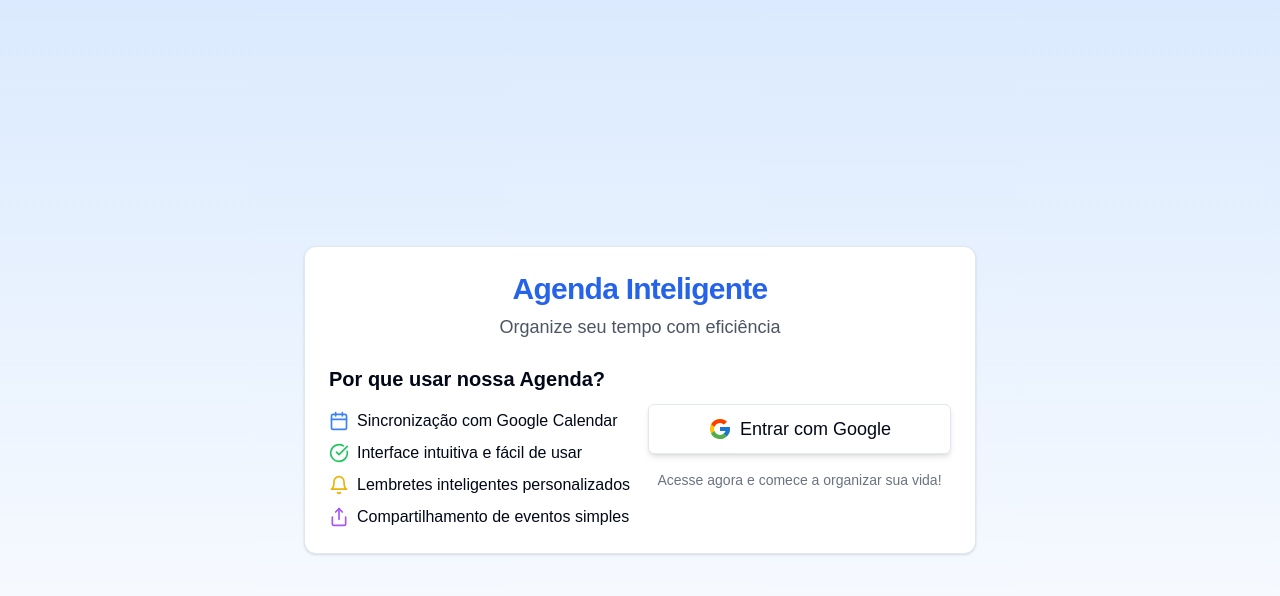
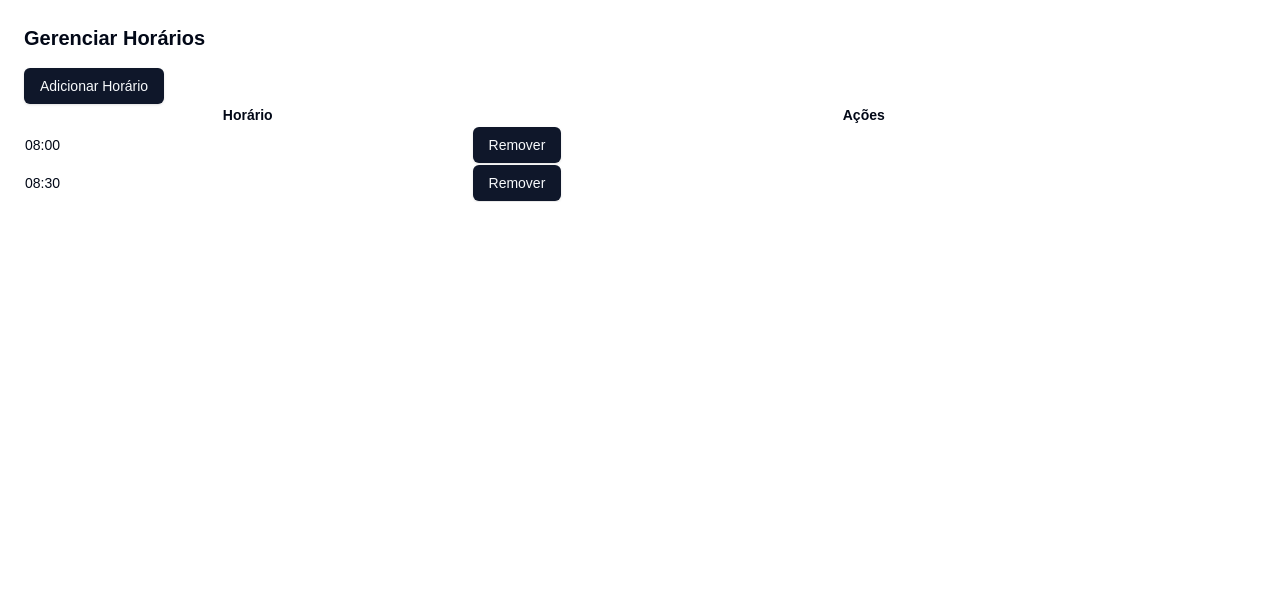
Before and after one commit to mynute-app/mynute-next, a Next.js app: page /auth in a window 1280 px wide. Shown: the top 596 px of the page. Built offline with nearby package versions, Linux system fonts and the light colour scheme.

Commit message:
feature: criado a interface para admin da data e hora

```diff
--- a/src/app/auth/page.tsx
+++ b/src/app/auth/page.tsx
@@ -16,6 +16,7 @@ import {
   BellIcon,
   ShareIcon,
 } from "lucide-react";
+import AdminPage from "@/components/dashboard/Date-Time";
 
 export default function LoginPage() {
   const handleGoogleLogin = () => {
@@ -23,57 +24,58 @@ export default function LoginPage() {
   };
 
   return (
-    <div className="min-h-screen bg-gradient-to-b from-blue-100 to-white flex items-center justify-center p-4">
-      <Card className="w-full max-w-2xl">
-        <CardHeader className="text-center">
-          <CardTitle className="text-3xl font-bold text-blue-600">
-            Agenda Inteligente
-          </CardTitle>
-          <CardDescription className="text-lg text-gray-600">
-            Organize seu tempo com eficiência
-          </CardDescription>
-        </CardHeader>
-        <CardContent className="grid gap-6">
-          <div className="grid grid-cols-1 md:grid-cols-2 gap-4">
-            <div className="space-y-4">
-              <h2 className="text-xl font-semibold">
-                Por que usar nossa Agenda?
-              </h2>
-              <ul className="space-y-2">
-                <li className="flex items-center">
-                  <CalendarIcon className="h-5 w-5 text-blue-500 mr-2" />
-                  <span>Sincronização com Google Calendar</span>
-                </li>
-                <li className="flex items-center">
-                  <CheckCircleIcon className="h-5 w-5 text-green-500 mr-2" />
-                  <span>Interface intuitiva e fácil de usar</span>
-                </li>
-                <li className="flex items-center">
-                  <BellIcon className="h-5 w-5 text-yellow-500 mr-2" />
-                  <span>Lembretes inteligentes personalizados</span>
-                </li>
-                <li className="flex items-center">
-                  <ShareIcon className="h-5 w-5 text-purple-500 mr-2" />
-                  <span>Compartilhamento de eventos simples</span>
-                </li>
-              </ul>
-            </div>
-            <div className="flex flex-col justify-center">
-              <Button
-                variant="outline"
-                onClick={handleGoogleLogin}
-                className="w-full py-6 text-lg shadow-md hover:shadow-lg transition-shadow"
-              >
-                <FcGoogle className="mr-2 h-6 w-6" />
-                Entrar com Google
-              </Button>
-              <p className="text-sm text-gray-500 mt-4 text-center">
-                Acesse agora e comece a organizar sua vida!
-              </p>
-            </div>
-          </div>
-        </CardContent>
-      </Card>
-    </div>
+    // <div className="min-h-screen bg-gradient-to-b from-blue-100 to-white flex items-center justify-center p-4">
+    //   <Card className="w-full max-w-2xl">
+    //     <CardHeader className="text-center">
+    //       <CardTitle className="text-3xl font-bold text-blue-600">
+    //         Agenda Inteligente
+    //       </CardTitle>
+    //       <CardDescription className="text-lg text-gray-600">
+    //         Organize seu tempo com eficiência
+    //       </CardDescription>
+    //     </CardHeader>
+    //     <CardContent className="grid gap-6">
+    //       <div className="grid grid-cols-1 md:grid-cols-2 gap-4">
+    //         <div className="space-y-4">
+    //           <h2 className="text-xl font-semibold">
+    //             Por que usar nossa Agenda?
+    //           </h2>
+    //           <ul className="space-y-2">
+    //             <li className="flex items-center">
+    //               <CalendarIcon className="h-5 w-5 text-blue-500 mr-2" />
+    //               <span>Sincronização com Google Calendar</span>
+    //             </li>
+    //             <li className="flex items-center">
+    //               <CheckCircleIcon className="h-5 w-5 text-green-500 mr-2" />
+    //               <span>Interface intuitiva e fácil de usar</span>
+    //             </li>
+    //             <li className="flex items-center">
+    //               <BellIcon className="h-5 w-5 text-yellow-500 mr-2" />
+    //               <span>Lembretes inteligentes personalizados</span>
+    //             </li>
+    //             <li className="flex items-center">
+    //               <ShareIcon className="h-5 w-5 text-purple-500 mr-2" />
+    //               <span>Compartilhamento de eventos simples</span>
+    //             </li>
+    //           </ul>
+    //         </div>
+    //         <div className="flex flex-col justify-center">
+    //           <Button
+    //             variant="outline"
+    //             onClick={handleGoogleLogin}
+    //             className="w-full py-6 text-lg shadow-md hover:shadow-lg transition-shadow"
+    //           >
+    //             <FcGoogle className="mr-2 h-6 w-6" />
+    //             Entrar com Google
+    //           </Button>
+    //           <p className="text-sm text-gray-500 mt-4 text-center">
+    //             Acesse agora e comece a organizar sua vida!
+    //           </p>
+    //         </div>
+    //       </div>
+    //     </CardContent>
+    //   </Card>
+    // </div>
+    <AdminPage />
   );
 }
--- /dev/null
+++ b/src/components/dashboard/Date-Time.tsx
@@ -0,0 +1,92 @@
+import { useState } from "react";
+import { useForm } from "react-hook-form";
+import { Button } from "../ui/button";
+import { Table } from "../ui/table";
+import { Input } from "../ui/input";
+
+const AdminPage = () => {
+  const [showModal, setShowModal] = useState(false);
+  const [timeSlots, setTimeSlots] = useState([
+    { id: 1, time: "08:00" },
+    { id: 2, time: "08:30" },
+    // Adicione outros horários aqui
+  ]);
+
+  const { register, handleSubmit, reset } = useForm();
+
+  const addTimeSlot = (data: any) => {
+    setTimeSlots([...timeSlots, { id: timeSlots.length + 1, time: data.time }]);
+    setShowModal(false);
+    reset(); // Limpar o formulário após o envio
+  };
+
+  const removeTimeSlot = (id: any) => {
+    setTimeSlots(timeSlots.filter(slot => slot.id !== id));
+  };
+
+  return (
+    <div className="p-6">
+      <h1 className="text-xl font-bold mb-4">Gerenciar Horários</h1>
+
+      {/* Botão para adicionar novo horário */}
+      <Button onClick={() => setShowModal(true)} variant="default">
+        Adicionar Horário
+      </Button>
+
+      {/* Tabela de horários */}
+      <Table>
+        <thead>
+          <tr>
+            <th>Horário</th>
+            <th>Ações</th>
+          </tr>
+        </thead>
+        <tbody>
+          {timeSlots.map(slot => (
+            <tr key={slot.id}>
+              <td>{slot.time}</td>
+              <td>
+                <Button
+                  variant="default"
+                  onClick={() => removeTimeSlot(slot.id)}
+                >
+                  Remover
+                </Button>
+              </td>
+            </tr>
+          ))}
+        </tbody>
+      </Table>
+
+      {/* Modal customizado */}
+      {showModal && (
+        <div className="fixed inset-0 bg-black bg-opacity-50 flex justify-center items-center">
+          <div className="bg-white p-6 rounded-md w-full max-w-md">
+            <h2 className="text-lg font-bold mb-4">Adicionar Novo Horário</h2>
+            <form onSubmit={handleSubmit(addTimeSlot)}>
+              <Input
+                type="text"
+                placeholder="Horário (ex: 08:00)"
+                {...register("time", { required: true })}
+              />
+              <div className="mt-4 flex justify-end">
+                <Button
+                  type="button"
+                  variant="secondary"
+                  onClick={() => setShowModal(false)}
+                >
+                  Cancelar
+                </Button>
+                <Button type="submit" variant="default" className="ml-2">
+                  Salvar
+                </Button>
+              </div>
+            </form>
+          </div>
+        </div>
+      )}
+    </div>
+  );
+};
+
+export default AdminPage;
--- /dev/null
+++ b/src/components/ui/table.tsx
@@ -0,0 +1,120 @@
+import * as React from "react"
+
+import { cn } from "@/lib/utils"
+
+const Table = React.forwardRef<
+  HTMLTableElement,
+  React.HTMLAttributes<HTMLTableElement>
+>(({ className, ...props }, ref) => (
+  <div className="relative w-full overflow-auto">
+    <table
+      ref={ref}
+      className={cn("w-full caption-bottom text-sm", className)}
+      {...props}
+    />
+  </div>
+))
+Table.displayName = "Table"
+
+const TableHeader = React.forwardRef<
+  HTMLTableSectionElement,
+  React.HTMLAttributes<HTMLTableSectionElement>
+>(({ className, ...props }, ref) => (
+  <thead ref={ref} className={cn("[&_tr]:border-b", className)} {...props} />
+))
+TableHeader.displayName = "TableHeader"
+
+const TableBody = React.forwardRef<
+  HTMLTableSectionElement,
+  React.HTMLAttributes<HTMLTableSectionElement>
+>(({ className, ...props }, ref) => (
+  <tbody
+    ref={ref}
+    className={cn("[&_tr:last-child]:border-0", className)}
+    {...props}
+  />
+))
+TableBody.displayName = "TableBody"
+
+const TableFooter = React.forwardRef<
+  HTMLTableSectionElement,
+  React.HTMLAttributes<HTMLTableSectionElement>
+>(({ className, ...props }, ref) => (
+  <tfoot
+    ref={ref}
+    className={cn(
+      "border-t bg-muted/50 font-medium [&>tr]:last:border-b-0",
+      className
+    )}
+    {...props}
+  />
+))
+TableFooter.displayName = "TableFooter"
+
+const TableRow = React.forwardRef<
+  HTMLTableRowElement,
+  React.HTMLAttributes<HTMLTableRowElement>
+>(({ className, ...props }, ref) => (
+  <tr
+    ref={ref}
+    className={cn(
+      "border-b transition-colors hover:bg-muted/50 data-[state=selected]:bg-muted",
+      className
+    )}
+    {...props}
+  />
+))
+TableRow.displayName = "TableRow"
+
+const TableHead = React.forwardRef<
+  HTMLTableCellElement,
+  React.ThHTMLAttributes<HTMLTableCellElement>
+>(({ className, ...props }, ref) => (
+  <th
+    ref={ref}
+    className={cn(
+      "h-10 px-2 text-left align-middle font-medium text-muted-foreground [&:has([role=checkbox])]:pr-0 [&>[role=checkbox]]:translate-y-[2px]",
+      className
+    )}
+    {...props}
+  />
+))
+TableHead.displayName = "TableHead"
+
+const TableCell = React.forwardRef<
+  HTMLTableCellElement,
+  React.TdHTMLAttributes<HTMLTableCellElement>
+>(({ className, ...props }, ref) => (
+  <td
+    ref={ref}
+    className={cn(
+      "p-2 align-middle [&:has([role=checkbox])]:pr-0 [&>[role=checkbox]]:translate-y-[2px]",
+      className
+    )}
+    {...props}
+  />
+))
+TableCell.displayName = "TableCell"
+
+const TableCaption = React.forwardRef<
+  HTMLTableCaptionElement,
+  React.HTMLAttributes<HTMLTableCaptionElement>
+>(({ className, ...props }, ref) => (
+  <caption
+    ref={ref}
+    className={cn("mt-4 text-sm text-muted-foreground", className)}
+    {...props}
+  />
+))
+TableCaption.displayName = "TableCaption"
+
+export {
+  Table,
+  TableHeader,
+  TableBody,
+  TableFooter,
+  TableHead,
+  TableRow,
+  TableCell,
+  TableCaption,
+}
```
